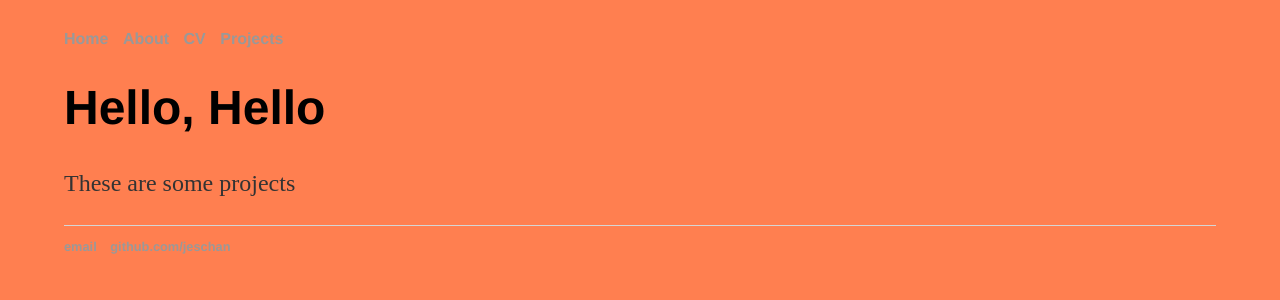
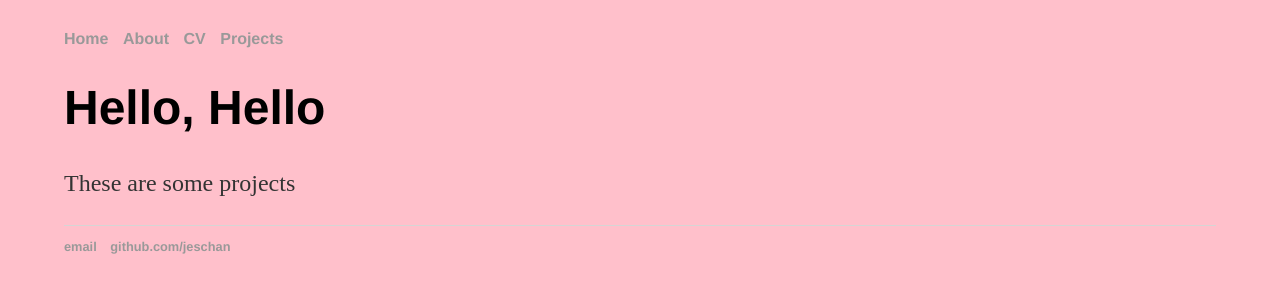
Before and after one commit to jeschan/jeschan.github.io, a Jekyll site: the page project/index.html, which Jekyll copies as it is, in a window 1280 px wide. Shown: the top 300 px of the page. Built offline with Jekyll 4.4.1, drawn with Linux system fonts in a browser that asks for light colours.

Commit message:
Update main.css

```diff
--- a/css/main.css
+++ b/css/main.css
@@ -8,7 +8,7 @@
 body {
     margin: 30px auto;
     width: 90%;
-    background-color: coral;
+    background-color: pink;
 }
 nav ul, footer ul {
     font-family:'Helvetica', 'Arial', 'Sans-Serif';
```
